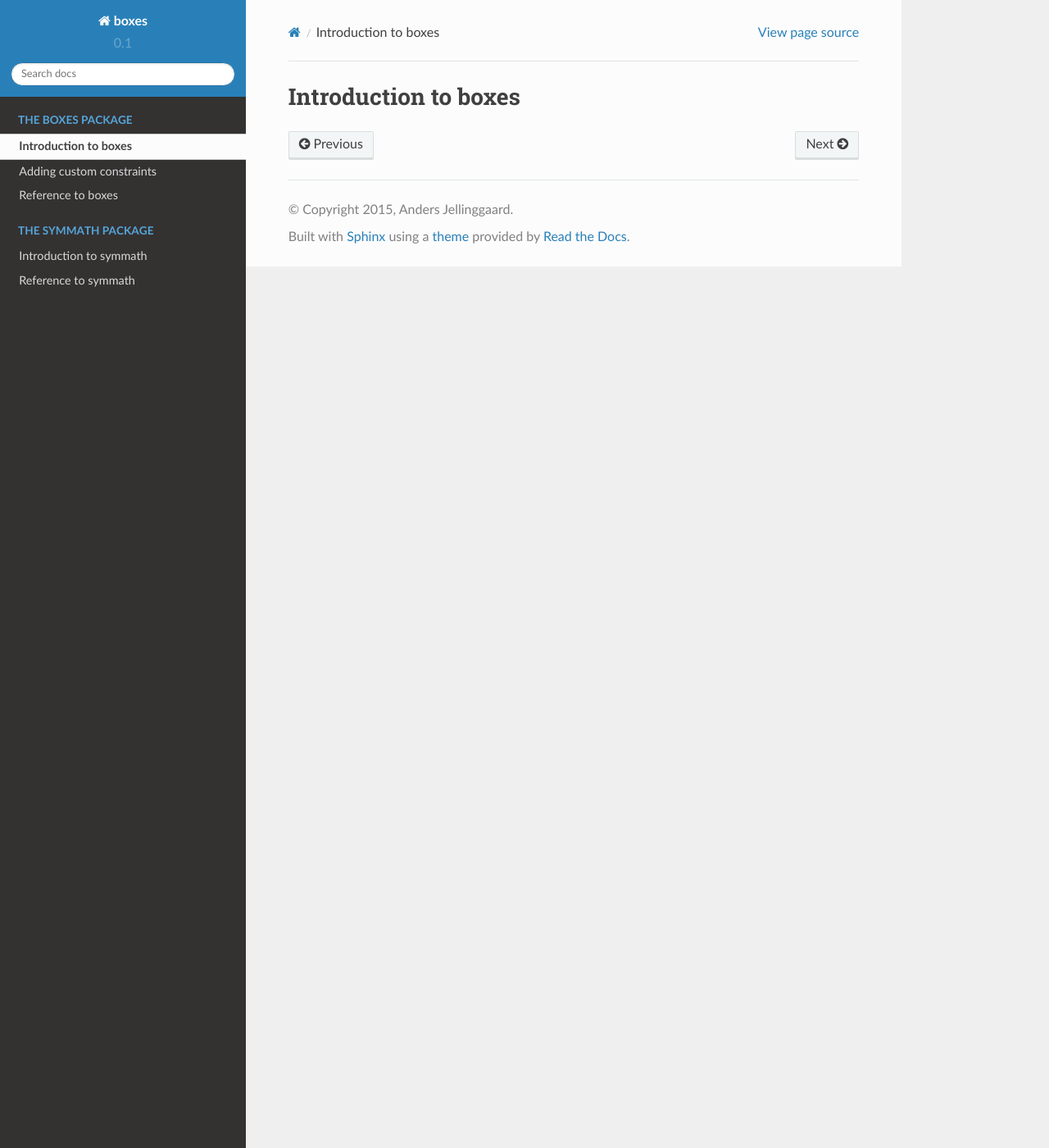
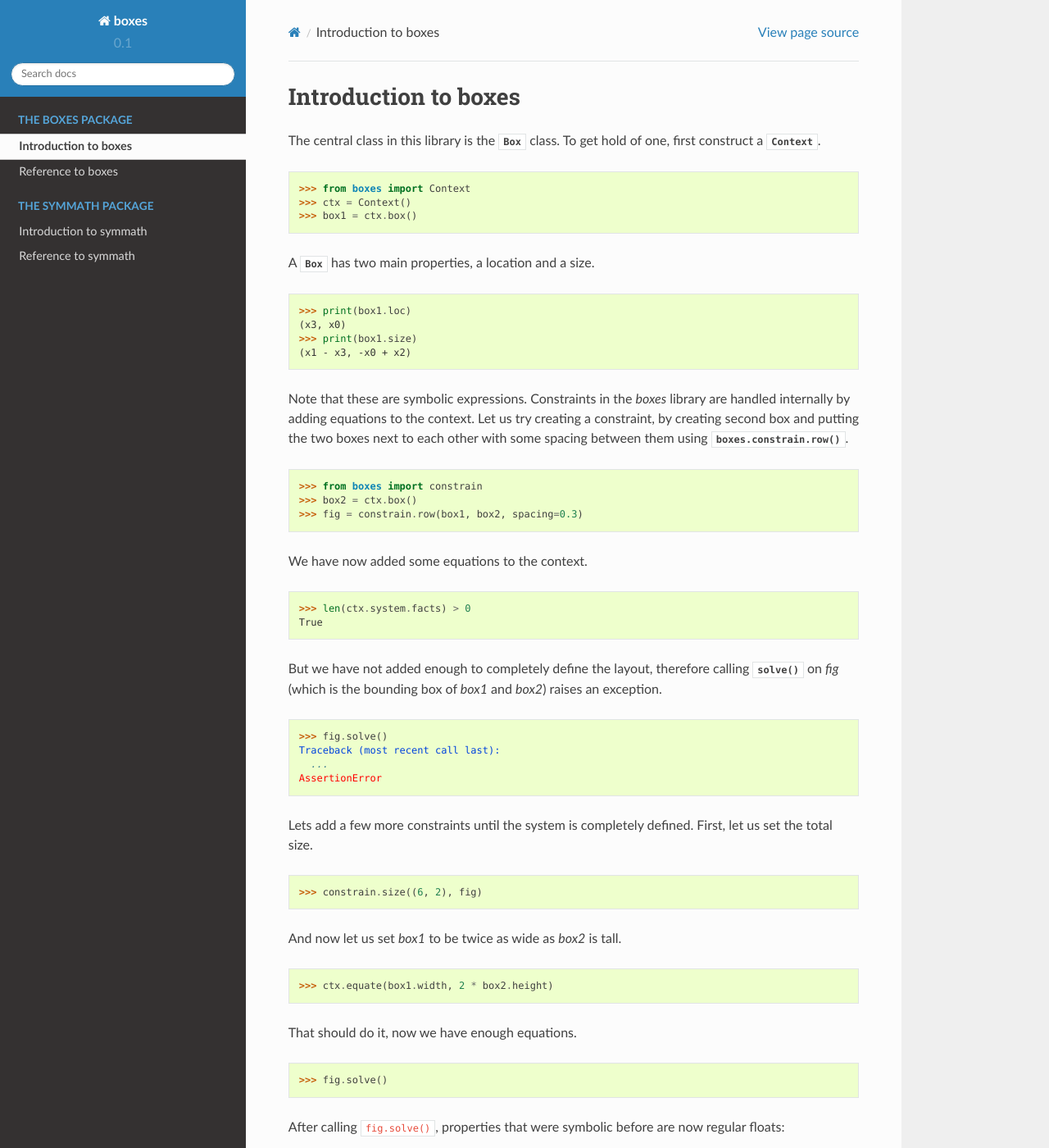
Before and after one commit to andersjel/boxes, a Sphinx documentation site: the page built from doc/boxes-intro.rst, in a window 1280 px wide and 1400 px high. Shown: the whole window at 82% size. Built offline with Sphinx 7.4.7 and the Read the Docs theme 2.0.0, drawn with Linux system fonts in a browser that asks for light colours; pages that are not in the unit, such as notebooks, are missing from menus; some of the changed text lies outside the part shown.

```diff
--- a/doc/boxes-intro.rst
+++ b/doc/boxes-intro.rst
@@ -1,2 +1,67 @@
 Introduction to boxes
 =====================
+
+The central class in this library is the :class:`~boxes.box.Box` class. To get
+hold of one, first construct a :class:`~boxes.context.Context`.
+
+>>> from boxes import Context
+>>> ctx = Context()
+>>> box1 = ctx.box()
+
+A :class:`~boxes.box.Box` has two main properties, a location and a size.
+
+>>> print(box1.loc)
+(x3, x0)
+>>> print(box1.size)
+(x1 - x3, -x0 + x2)
+
+Note that these are symbolic expressions. Constraints in the *boxes* library are
+handled internally by adding equations to the context. Let us try creating a
+constraint, by creating second box and putting the two boxes next to each other
+with some spacing between them using :func:`boxes.constrain.row`.
+
+>>> from boxes import constrain
+>>> box2 = ctx.box()
+>>> fig = constrain.row(box1, box2, spacing=0.3)
+
+We have now added some equations to the context.
+
+>>> len(ctx.system.facts) > 0
+True
+
+But we have not added enough to completely define the layout, therefore calling
+:func:`~boxes.box.Box.solve` on *fig* (which is the bounding box of *box1* and
+*box2*) raises an exception.
+
+>>> fig.solve()
+Traceback (most recent call last):
+  ...
+AssertionError
+
+Lets add a few more constraints until the system is completely defined. First,
+let us set the total size.
+
+>>> constrain.size((6, 2), fig)
+
+And now let us set *box1* to be twice as wide as *box2* is tall.
+
+>>> ctx.equate(box1.width, 2 * box2.height)
+
+That should do it, now we have enough equations.
+
+>>> fig.solve()
+
+After calling ``fig.solve()``, properties that were symbolic before are now
+regular floats:
+
+>>> print(box1.loc)
+(0.0, 0.0)
+>>> print(box1.size)
+(4.0, 2.0)
+
+Let us have a look at the output
+
+>>> from boxes.display import display
+>>> display("figures/intro.svg", fig, (box1, box2))
+
+.. image:: /figures/intro.*
--- a/doc/new-constraints.rst
+++ /dev/null
@@ -1,2 +0,0 @@
-Adding custom constraints
-=========================
```
Also changed, not shown: doc/index.rst (+25 -20 lines), doc/figures/index.svg (added), doc/figures/intro.svg (added), 4 other files.
